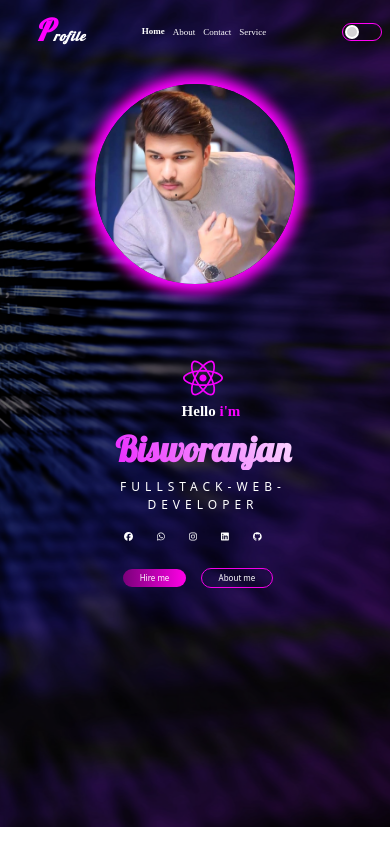
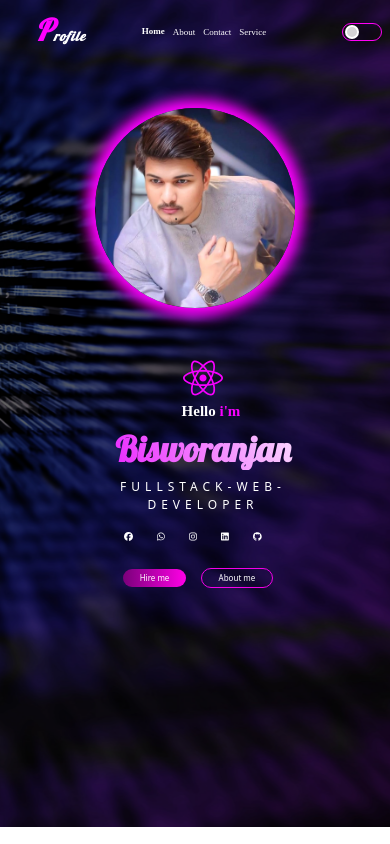
Before and after one commit to Bisworanjan34/updateportfoliio, a React (Vite) app: page / in a window 390 px wide. Built offline with nearby package versions, Linux system fonts and the light colour scheme; a web font is replaced by a local one.

Commit message:
Update Home.css

```diff
--- a/src/pages/home/Home.css
+++ b/src/pages/home/Home.css
@@ -208,7 +208,7 @@ grid-template-columns: 1fr 1fr;
   .social-icon p{font-size: 10px;}
   .social-icon{margin-left: 4.5rem}
   .btn1,.btn2{font-size: 11px;}
-  .profile-img{margin-top: -57rem;}
+  .profile-img{margin-top: -54rem;}
 
 }
 @media screen and (max-width: 403px) {
```
